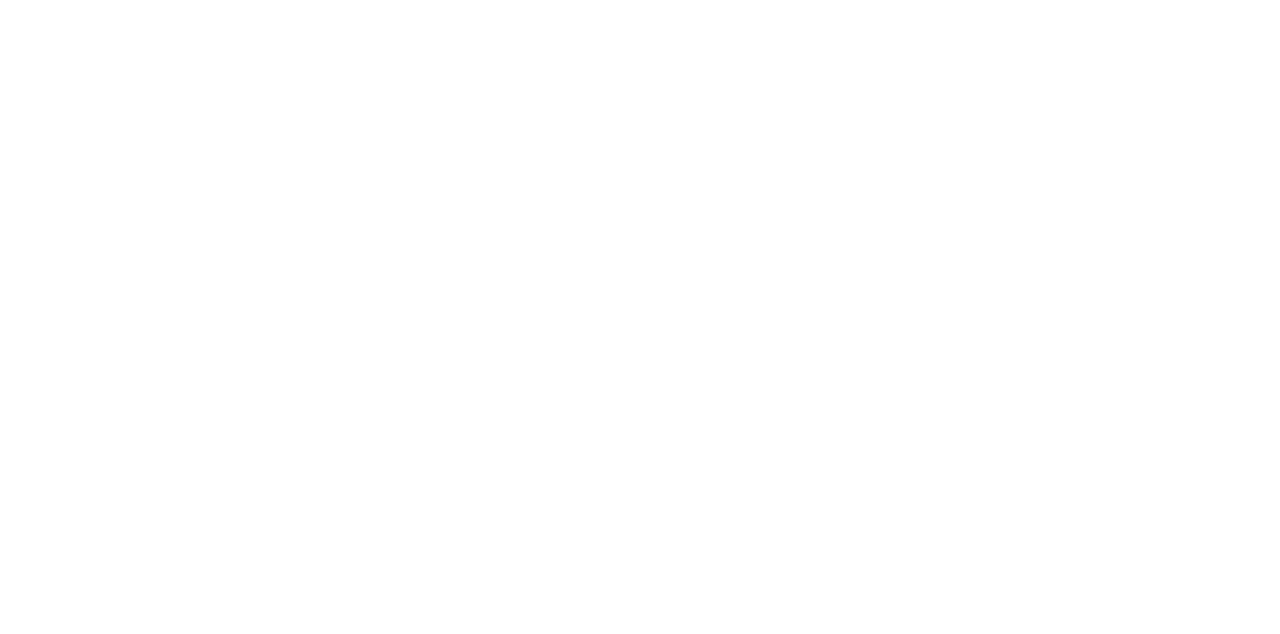
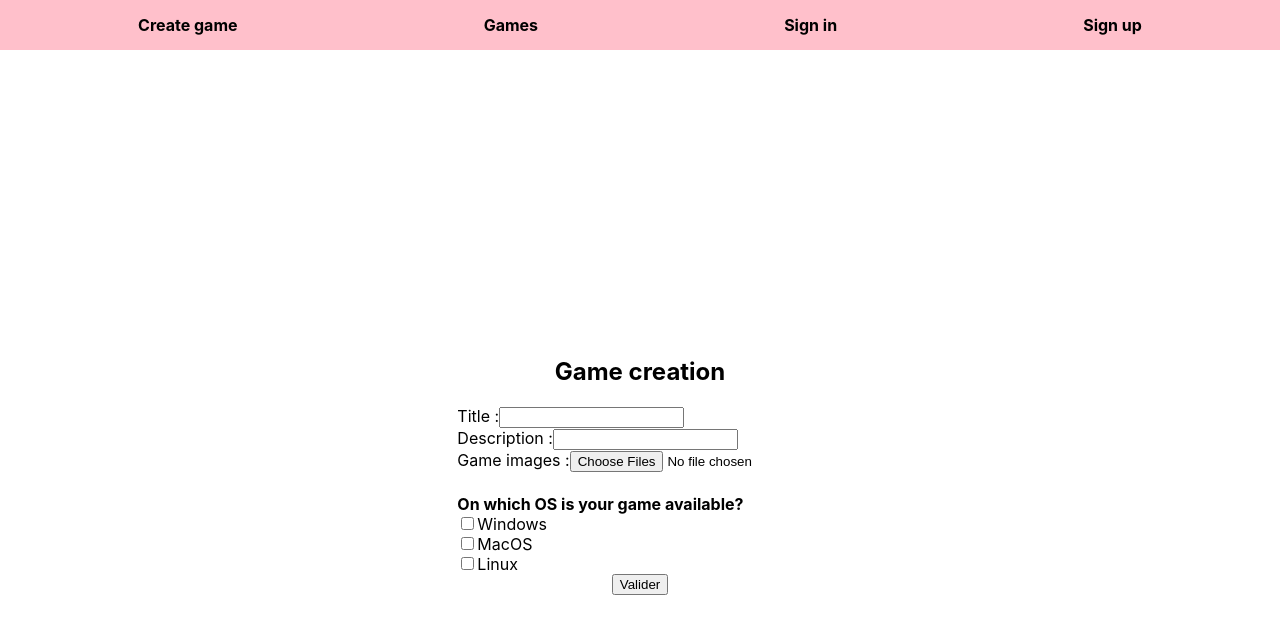
Before and after one commit to Tich-io-Lo3/tich-io, a React (Create React App) app in the folder front/: page /manage-game in a window 1280 px wide. Before the commit this address had no page. Shown: the top 634 px of the page. Built offline with nearby package versions, Linux system fonts and the light colour scheme; no server answers.

Commit message:
Merged Game creation & game modification components

```diff
--- a/front/src/components/CreateGame.jsx
+++ /dev/null
@@ -1,36 +0,0 @@
-import React from "react";
-import Nav from "./Nav";
-
-const CreateGame = () => {
-  return (
-    <>
-      <Nav />
-      <main
-        style={{
-          padding: "1rem 0",
-          display: "flex",
-          flexDirection: "column",
-          alignItems: "center",
-          justifyContent: "center",
-          minHeight: "100vh",
-        }}
-      >
-        <h2>Game creation</h2>
-        <form
-          action="/update-game"
-          style={{
-            display: "flex",
-            flexDirection: "column",
-            alignItems: "center",
-          }}
-        >
-          <label htmlFor="title">Game name ?</label>
-          <input type="text" id="title" name="title" required />
-          <input type="submit" value="Confirm" />
-        </form>
-      </main>
-    </>
-  );
-};
-
-export default CreateGame;
--- a/front/src/components/UpdateGame.jsx
+++ b/front/src/components/ManageGame.jsx
@@ -2,23 +2,32 @@
 import { useAPI } from "../providers/ApiProviders";
 import { useNavigate } from "react-router-dom";
 import Nav from "./Nav";
+import PropTypes from "prop-types";
 
-const UpdateGame = () => {
+const ManageGame = ({ gameId }) => {
   const navigate = useNavigate();
   const { useFetch, API } = useAPI();
   const [games, setGames] = useState([]);
+  const [game, setGame] = useState();
   const [windowsChecked, setWindowsChecked] = useState(false);
   const [macosChecked, setMacosChecked] = useState(false);
   const [linuxChecked, setLinuxChecked] = useState(false);
-  const [title, setTitle] = useState(
-    new URLSearchParams(window.location.search).get("title")
+  const [title, setTitle] = useState(gameId ? game.title : "");
+  const [description, setDescription] = useState(
+    gameId ? game.description : ""
   );
-  const [description, setDescription] = useState("");
 
   useEffect(() => {
+    console.log(gameId);
+    if (gameId) {
+      useFetch(() => {
+        return API.getGameById(gameId);
+      }).then((data) => setGame(data));
+    } else {
       useFetch(() => {
         return API.getGames();
       }).then((data) => setGames(data));
+    }
   }, []);
 
   return (
@@ -34,7 +43,7 @@
           minHeight: "100vh",
         }}
       >
-        <h2>Game modification</h2>
+        <h2>{gameId ? "Game modification" : "Game creation"}</h2>
         <form
           style={{
             display: "flex",
@@ -118,6 +127,7 @@
   );
 
   function checkInfo() {
+    if (!gameId) {
       if (games.filter((g) => g.title === title).length === 0) {
         useFetch(() => {
           return API.createGame(title, description);
@@ -125,7 +135,18 @@
       } else {
         alert("This game name is already taken");
       }
+    } else {
+      navigate("/games");
+    }
   }
 };
 
-export default UpdateGame;
+ManageGame.propTypes = {
+  gameId: PropTypes.number,
+};
+
+ManageGame.defaultProps = {
+  gameId: null,
+};
+
+export default ManageGame;
--- a/front/src/components/Nav.jsx
+++ b/front/src/components/Nav.jsx
@@ -16,7 +16,7 @@
       }}
     >
       <Link
-        to="/create-game"
+        to="/manage-game"
         style={{ textDecoration: "none", fontWeight: "bold", color: "black" }}
       >
         Create game
--- a/front/src/index.js
+++ b/front/src/index.js
@@ -9,8 +9,7 @@
 // IMPORT DE NOS ROUTES
 import App from "./App";
 import Connexion from "./routes/Connexion";
-import CreateGame from "./components/CreateGame";
-import UpdateGame from "./components/UpdateGame";
+import ManageGame from "./components/ManageGame";
 import CreateAccount from "./components/CreateAccount";
 import UserDetail from "./components/UserDetail";
 import Games from "./components/Games";
@@ -23,8 +22,7 @@
         <BrowserRouter>
           <Routes>
             <Route path="/" element={<App />} />
-            <Route path="create-game" element={<CreateGame />} />
-            <Route path="update-game" element={<UpdateGame />} />
+            <Route path="manage-game" element={<ManageGame />} />
             <Route path="/signin" element={<Connexion />} />
             <Route path="/signup" element={<CreateAccount />} />
             <Route path="/games" element={<Games />} />
--- a/front/src/providers/CurrentUserProvider.jsx
+++ b/front/src/providers/CurrentUserProvider.jsx
@@ -10,7 +10,6 @@
 
   useEffect(() => {
     localStorage.setItem("currentUser", JSON.stringify(currentUser));
-    console.log(JSON.parse(localStorage.getItem("currentUser")));
   }, [currentUser]);
 
   return (
```
Lines whose indentation alone changed are shown as unchanged.
